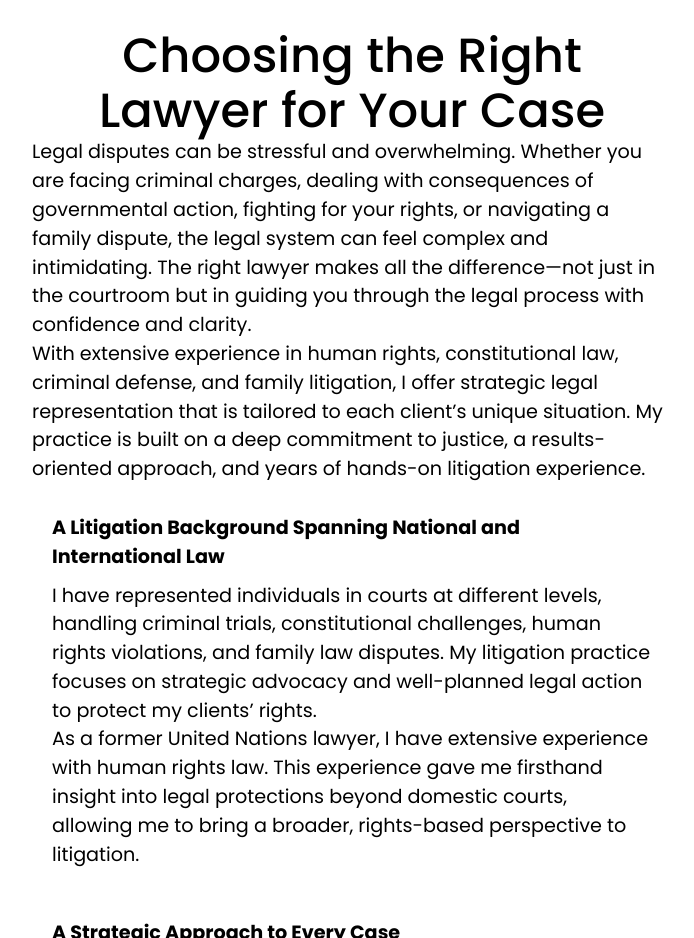
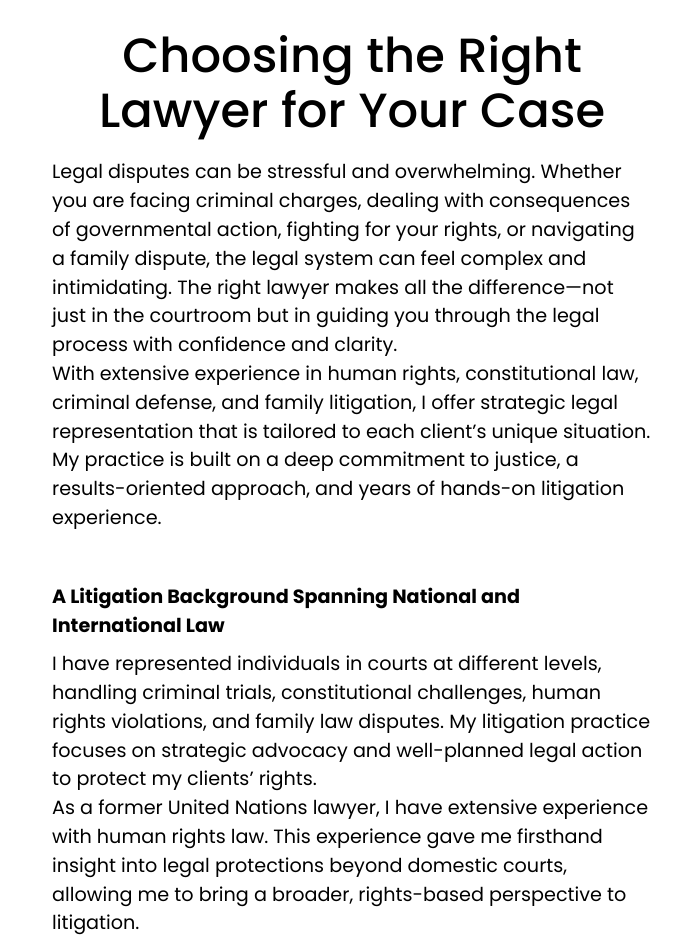
Before and after one commit to datta-nilotpal/personal, a plain HTML site: page index.html in a window 1280 px wide. Shown: the part 1420-2358 px from the top of the page, without its empty margins (288-982 px from the left). Drawn offline with Linux system fonts and the light colour scheme.

Commit message:
Update index.html

```diff
--- a/index.html
+++ b/index.html
@@ -83,6 +83,7 @@
 			</section>
 			<section id="long-section">
 				<h2 class="long-h2">Choosing the Right Lawyer for Your Case</h2>
+				<div class="long-item">
 					<p>Legal disputes can be stressful and overwhelming. Whether you are facing criminal charges, dealing with consequences of governmental action, fighting for your rights, or navigating a family dispute, the legal system can feel complex and intimidating. The right lawyer makes all the difference—not just in the courtroom but in guiding you through the legal process with confidence and clarity.</p>
 					<p>With extensive experience in human rights, constitutional law, criminal defense, and family litigation, I offer strategic legal representation that is tailored to each client’s unique situation. My practice is built on a deep commitment to justice, a results-oriented approach, and years of hands-on litigation experience.</p>
 				</div>
```
